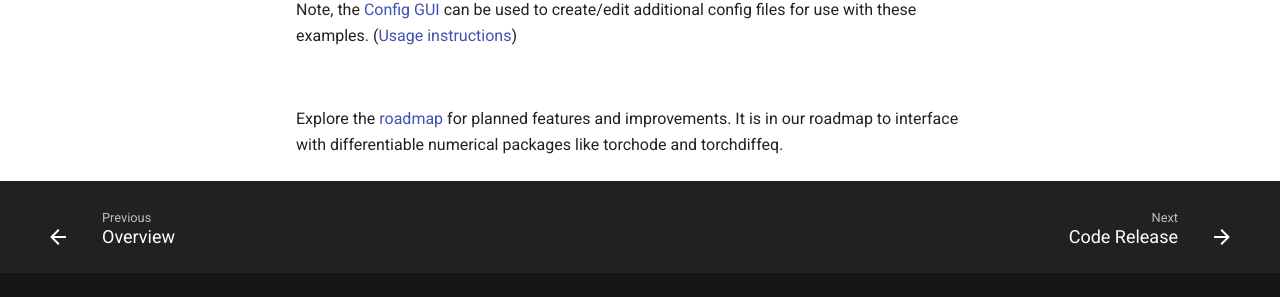
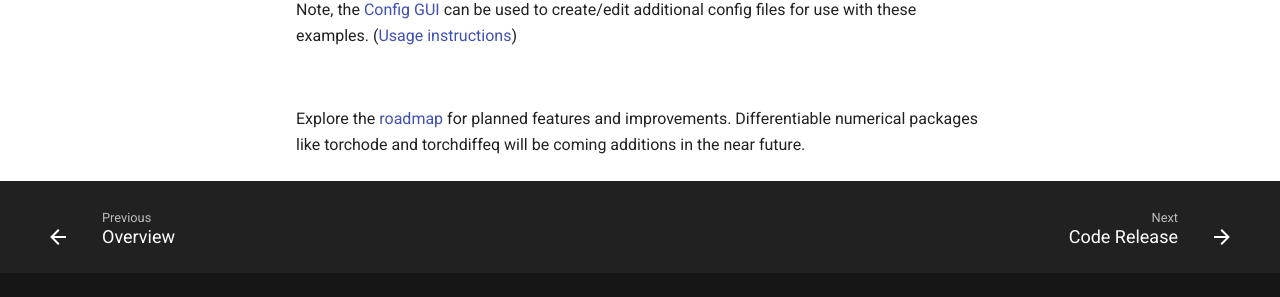
Before and after one commit to mhpi/mhpi.github.io, an MkDocs documentation site: the page built from docs/dmg/detail.md, in a window 1280 px wide and 900 px high, scrolled down 6579 px. Shown: the part 563-860 px from the top of the window. Built offline with MkDocs 1.6.1 and Material for MkDocs 9.7.7, drawn with Linux system fonts in a browser that asks for light colours; a script that is not in the unit is left out; comment, search, counter and statistics services are not loaded.

Commit message:
Update detail.md
update road map

```diff
--- a/docs/dmg/detail.md
+++ b/docs/dmg/detail.md
@@ -253,4 +253,4 @@ Note, the [Config GUI](https://mhpi-spatial.s3.us-east-2.amazonaws.com/mhpi-rele
 <br>
 
 
-Explore the [roadmap](https://github.com/orgs/mhpi/projects/4) for planned features and improvements. It is in our roadmap to interface with differentiable numerical packages like torchode and torchdiffeq.
+Explore the [roadmap](https://github.com/orgs/mhpi/projects/4) for planned features and improvements. Differentiable numerical packages like torchode and torchdiffeq will be coming additions in the near future.
```
